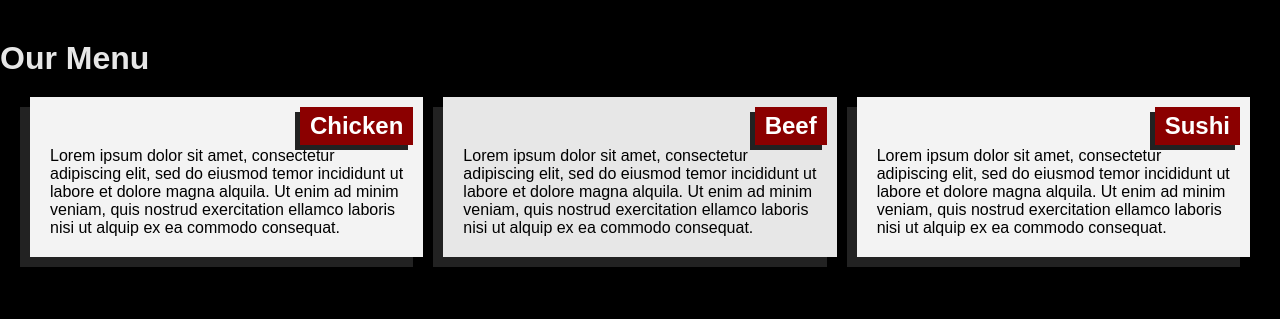
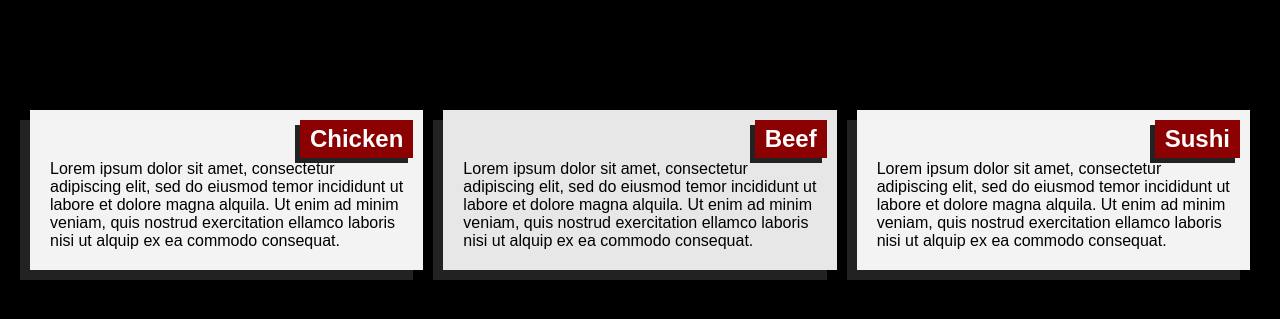
Before and after one commit to EDMBOI2/EDMBOI2.github.io, a PHP site: page / in a window 1280 px wide. Shown: the top 319 px of the page. Run offline with PHP 8.4, Linux system fonts and the light colour scheme.

Commit message:
Update Style.css

```diff
--- a/Style.css
+++ b/Style.css
@@ -7,11 +7,6 @@ body, html {
 }
 h1{
     text-align: center;
-    color: #e7e7e7;
-    display: flex;
-    position: relative;
-    top: 10px;
-    margin: 30px 0 0 0;
 }
 header {
     text-align: center;
```
